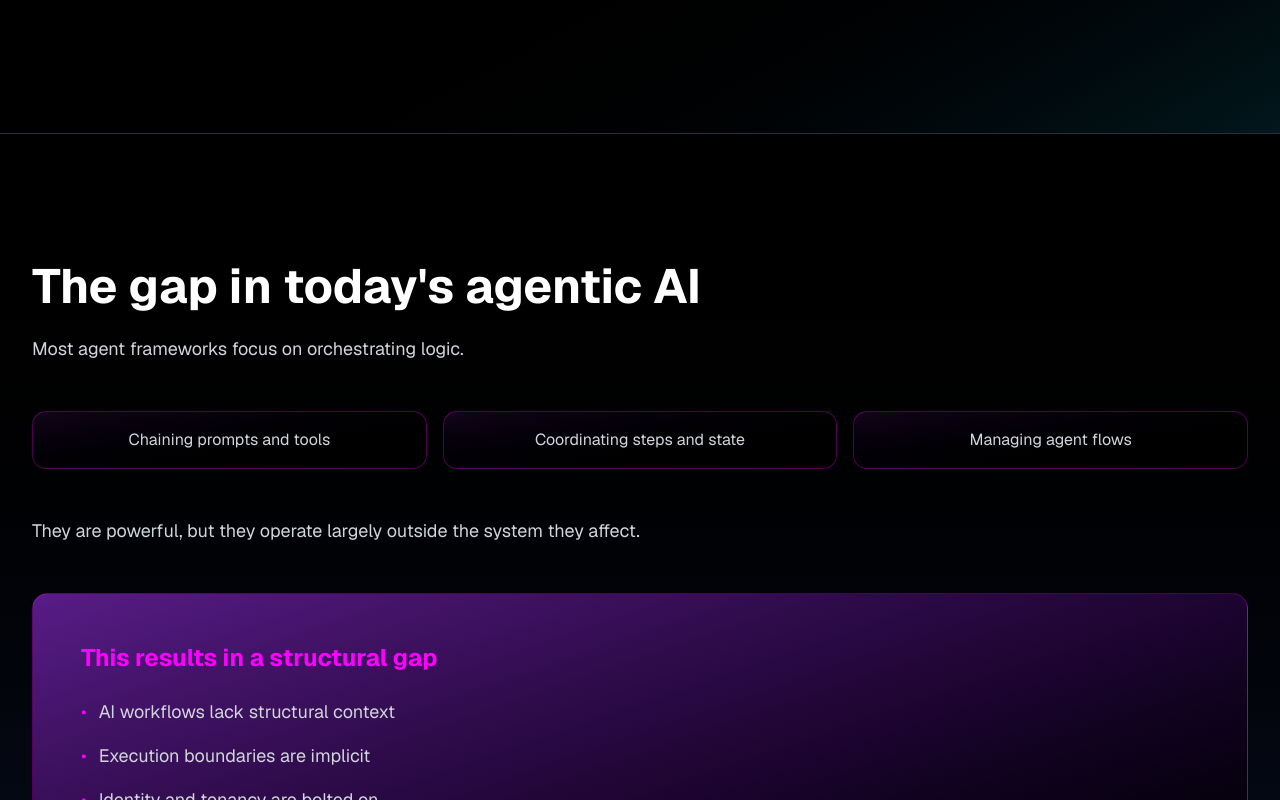
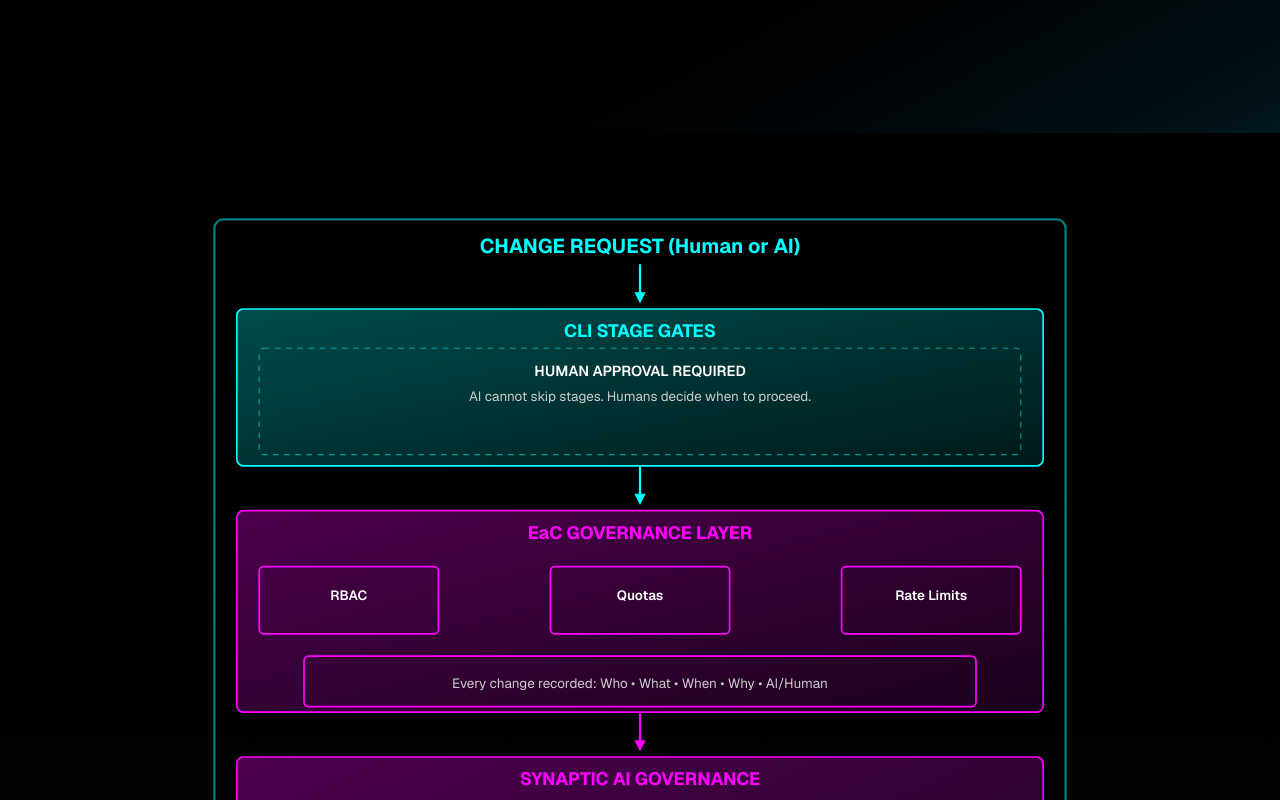
Before and after one commit to mpjbusiness/v0-fathym-homepage-design, a Next.js app: page /synaptic in a window 1280 px wide. Shown: the part 560-1360 px from the top of the page. Built offline with nearby package versions, Linux system fonts and the light colour scheme.

Commit message:
feat: add Synaptic Governance Diagram component
Create visual diagram for governance flow with clear sections.

Co-authored-by: Matt Jackson <55766355+mpjbusiness@users.noreply.github.com>

```diff
--- a/app/synaptic/page.tsx
+++ b/app/synaptic/page.tsx
@@ -2,6 +2,7 @@ import { Button } from "@/components/ui/button"
 import { ArrowRight, Brain, Shield, Workflow, Lock, Cloud, Layers } from "lucide-react"
 import Link from "next/link"
 import Image from "next/image"
+import SynapticGovernanceDiagram from "@/components/SynapticGovernanceDiagram"
 
 export default function SynapticPage() {
   return (
@@ -62,6 +63,9 @@ export default function SynapticPage() {
           </div>
         </div>
       </section>
+
+      {/* Synaptic Governance Diagram */}
+      <SynapticGovernanceDiagram />
 
       {/* The Gap Section */}
       <section className="relative border-t border-white/10 bg-gradient-to-b from-black to-[#0F172A]">
--- /dev/null
+++ b/components/SynapticGovernanceDiagram.tsx
@@ -0,0 +1,188 @@
+"use client"
+
+export default function SynapticGovernanceDiagram() {
+  return (
+    <div className="w-full bg-gradient-to-b from-black to-[#0F172A]/50 py-12 lg:py-16 overflow-x-auto">
+      <svg viewBox="0 0 800 900" className="mx-auto w-full max-w-4xl" preserveAspectRatio="xMidYMid meet">
+        {/* Define gradients */}
+        <defs>
+          <linearGradient id="cyanGrad" x1="0%" y1="0%" x2="100%" y2="100%">
+            <stop offset="0%" style={{ stopColor: "#00FFFF", stopOpacity: 0.3 }} />
+            <stop offset="100%" style={{ stopColor: "#00FFFF", stopOpacity: 0.1 }} />
+          </linearGradient>
+          <linearGradient id="magentaGrad" x1="0%" y1="0%" x2="100%" y2="100%">
+            <stop offset="0%" style={{ stopColor: "#FF00FF", stopOpacity: 0.3 }} />
+            <stop offset="100%" style={{ stopColor: "#FF00FF", stopOpacity: 0.1 }} />
+          </linearGradient>
+        </defs>
+
+        {/* Outer container */}
+        <rect
+          x="20"
+          y="20"
+          width="760"
+          height="860"
+          rx="8"
+          fill="none"
+          stroke="#00FFFF"
+          strokeWidth="2"
+          opacity="0.5"
+        />
+
+        {/* Change Request */}
+        <text x="400" y="50" fontSize="18" fontWeight="bold" textAnchor="middle" fill="#00FFFF">
+          CHANGE REQUEST (Human or AI)
+        </text>
+        <line x1="400" y1="60" x2="400" y2="90" stroke="#00FFFF" strokeWidth="2" />
+        <polygon points="400,95 395,85 405,85" fill="#00FFFF" />
+
+        {/* CLI Stage Gates Section */}
+        <rect x="40" y="100" width="720" height="140" rx="6" fill="url(#cyanGrad)" stroke="#00FFFF" strokeWidth="1.5" />
+        <text x="400" y="125" fontSize="16" fontWeight="bold" textAnchor="middle" fill="#00FFFF">
+          CLI STAGE GATES
+        </text>
+
+        <rect
+          x="60"
+          y="135"
+          width="680"
+          height="95"
+          rx="4"
+          fill="none"
+          stroke="#00FFFF"
+          strokeWidth="1"
+          strokeDasharray="5,5"
+          opacity="0.5"
+        />
+        <text x="400" y="160" fontSize="13" fontWeight="600" textAnchor="middle" fill="#FFFFFF">
+          HUMAN APPROVAL REQUIRED
+        </text>
+        <text x="400" y="182" fontSize="12" textAnchor="middle" fill="#CCCCCC">
+          AI cannot skip stages. Humans decide when to proceed.
+        </text>
+
+        {/* Arrow down */}
+        <line x1="400" y1="240" x2="400" y2="270" stroke="#00FFFF" strokeWidth="2" />
+        <polygon points="400,275 395,265 405,265" fill="#00FFFF" />
+
+        {/* EaC Governance Layer Section */}
+        <rect
+          x="40"
+          y="280"
+          width="720"
+          height="180"
+          rx="6"
+          fill="url(#magentaGrad)"
+          stroke="#FF00FF"
+          strokeWidth="1.5"
+        />
+        <text x="400" y="305" fontSize="16" fontWeight="bold" textAnchor="middle" fill="#FF00FF">
+          EaC GOVERNANCE LAYER
+        </text>
+
+        {/* Governance boxes */}
+        <rect x="60" y="330" width="160" height="60" rx="4" fill="none" stroke="#FF00FF" strokeWidth="1.5" />
+        <text x="140" y="360" fontSize="12" fontWeight="600" textAnchor="middle" fill="#FFFFFF">
+          RBAC
+        </text>
+
+        <rect x="320" y="330" width="160" height="60" rx="4" fill="none" stroke="#FF00FF" strokeWidth="1.5" />
+        <text x="400" y="360" fontSize="12" fontWeight="600" textAnchor="middle" fill="#FFFFFF">
+          Quotas
+        </text>
+
+        <rect x="580" y="330" width="160" height="60" rx="4" fill="none" stroke="#FF00FF" strokeWidth="1.5" />
+        <text x="660" y="360" fontSize="12" fontWeight="600" textAnchor="middle" fill="#FFFFFF">
+          Rate Limits
+        </text>
+
+        {/* Audit box */}
+        <rect x="100" y="410" width="600" height="45" rx="4" fill="none" stroke="#FF00FF" strokeWidth="1.5" />
+        <text x="400" y="438" fontSize="12" textAnchor="middle" fill="#CCCCCC">
+          Every change recorded: Who • What • When • Why • AI/Human
+        </text>
+
+        {/* Arrow down */}
+        <line x1="400" y1="460" x2="400" y2="490" stroke="#FF00FF" strokeWidth="2" />
+        <polygon points="400,495 395,485 405,485" fill="#FF00FF" />
+
+        {/* Synaptic AI Governance Section */}
+        <rect
+          x="40"
+          y="500"
+          width="720"
+          height="310"
+          rx="6"
+          fill="url(#magentaGrad)"
+          stroke="#FF00FF"
+          strokeWidth="1.5"
+        />
+        <text x="400" y="525" fontSize="16" fontWeight="bold" textAnchor="middle" fill="#FF00FF">
+          SYNAPTIC AI GOVERNANCE
+        </text>
+
+        {/* Circuits as EaC Artifacts */}
+        <rect
+          x="70"
+          y="545"
+          width="660"
+          height="115"
+          rx="4"
+          fill="none"
+          stroke="#00FFFF"
+          strokeWidth="1"
+          opacity="0.7"
+        />
+        <text x="400" y="568" fontSize="12" fontWeight="600" textAnchor="middle" fill="#00FFFF">
+          Circuits as EaC Artifacts
+        </text>
+        <text x="90" y="590" fontSize="11" fill="#CCCCCC">
+          • Versioned in git like any other config
+        </text>
+        <text x="90" y="607" fontSize="11" fill="#CCCCCC">
+          • Portable between environments
+        </text>
+        <text x="90" y="624" fontSize="11" fill="#CCCCCC">
+          • Governance inherited from parent EaC
+        </text>
+        <text x="90" y="641" fontSize="11" fill="#CCCCCC">
+          • Multi-tenant isolation enforced
+        </text>
+
+        {/* MCP Bridge Governance */}
+        <rect
+          x="70"
+          y="675"
+          width="660"
+          height="115"
+          rx="4"
+          fill="none"
+          stroke="#00FFFF"
+          strokeWidth="1"
+          opacity="0.7"
+        />
+        <text x="400" y="698" fontSize="12" fontWeight="600" textAnchor="middle" fill="#00FFFF">
+          MCP Bridge Governance
+        </text>
+        <text x="90" y="720" fontSize="11" fill="#CCCCCC">
+          • AI tools access data through governed MCP servers
+        </text>
+        <text x="90" y="737" fontSize="11" fill="#CCCCCC">
+          • Permissions scoped per tool/resource
+        </text>
+        <text x="90" y="754" fontSize="11" fill="#CCCCCC">
+          • Audit trail of all AI data access
+        </text>
+
+        {/* Arrow down */}
+        <line x1="400" y1="810" x2="400" y2="840" stroke="#FF00FF" strokeWidth="2" />
+        <polygon points="400,845 395,835 405,835" fill="#FF00FF" />
+
+        {/* Final output */}
+        <text x="400" y="865" fontSize="14" fontWeight="bold" textAnchor="middle" fill="#FFFF00">
+          GOVERNED DEPLOYMENT
+        </text>
+      </svg>
+    </div>
+  )
+}
```
